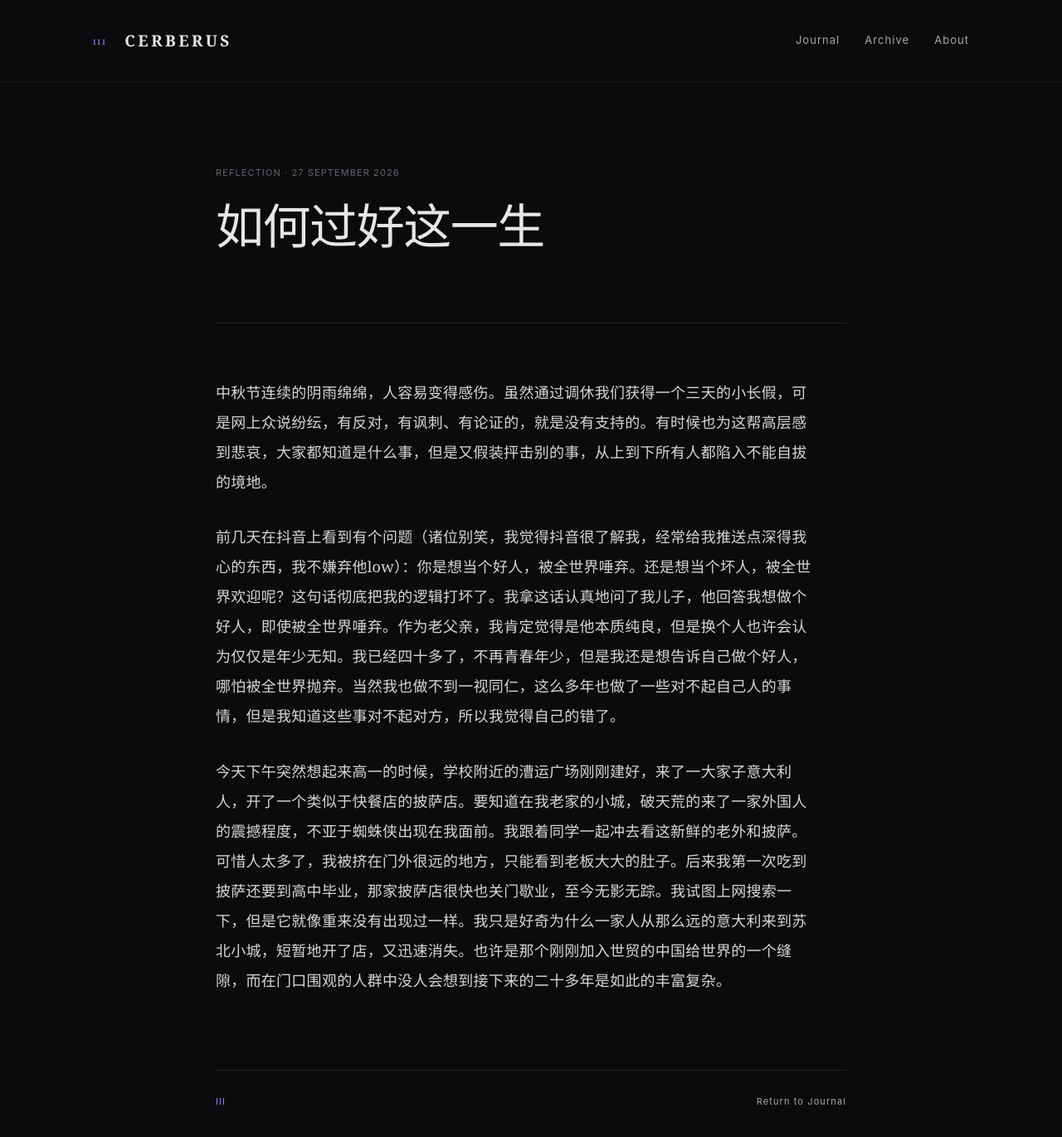
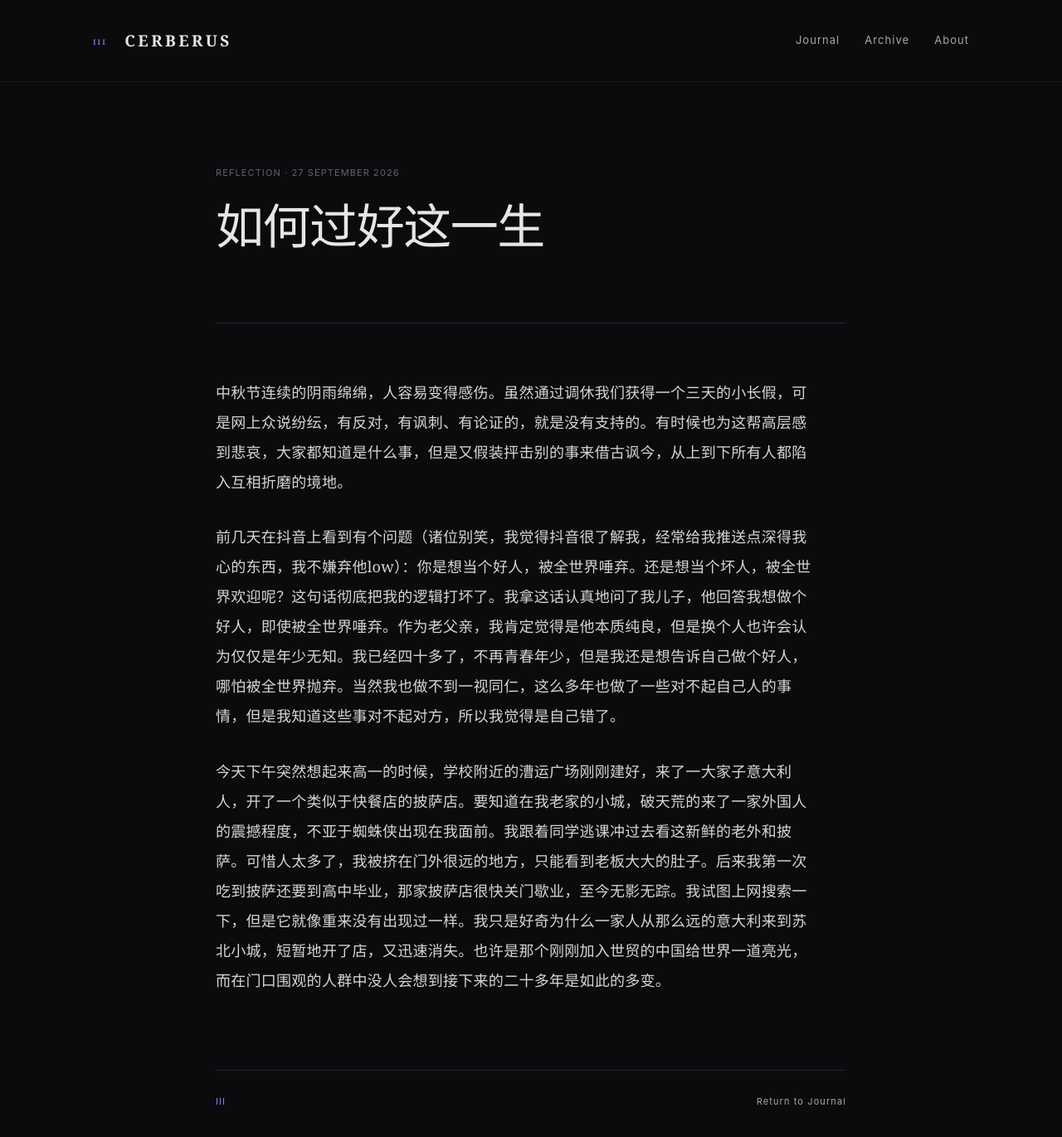
Before and after one commit to D3Capital/cerberus, a Jekyll site: the page built from _posts/2026-09-27-如何过好这一生.md, in a window 1280 px wide and 1400 px high. Shown: the top 1371 px of the window at 83% size. Built offline with Jekyll 4.4.1, drawn with Linux system fonts in a browser that asks for light colours.

Commit message:
Update 2026-09-27-如何过好这一生.md

```diff
--- a/_posts/2026-09-27-如何过好这一生.md
+++ b/_posts/2026-09-27-如何过好这一生.md
@@ -5,8 +5,8 @@ date: 2026-09-27
 category: reflection
 ---
 
-中秋节连续的阴雨绵绵，人容易变得感伤。虽然通过调休我们获得一个三天的小长假，可是网上众说纷纭，有反对，有讽刺、有论证的，就是没有支持的。有时候也为这帮高层感到悲哀，大家都知道是什么事，但是又假装抨击别的事，从上到下所有人都陷入不能自拔的境地。
+中秋节连续的阴雨绵绵，人容易变得感伤。虽然通过调休我们获得一个三天的小长假，可是网上众说纷纭，有反对，有讽刺、有论证的，就是没有支持的。有时候也为这帮高层感到悲哀，大家都知道是什么事，但是又假装抨击别的事来借古讽今，从上到下所有人都陷入互相折磨的境地。
 
-前几天在抖音上看到有个问题（诸位别笑，我觉得抖音很了解我，经常给我推送点深得我心的东西，我不嫌弃他low）：你是想当个好人，被全世界唾弃。还是想当个坏人，被全世界欢迎呢？这句话彻底把我的逻辑打坏了。我拿这话认真地问了我儿子，他回答我想做个好人，即使被全世界唾弃。作为老父亲，我肯定觉得是他本质纯良，但是换个人也许会认为仅仅是年少无知。我已经四十多了，不再青春年少，但是我还是想告诉自己做个好人，哪怕被全世界抛弃。当然我也做不到一视同仁，这么多年也做了一些对不起自己人的事情，但是我知道这些事对不起对方，所以我觉得自己的错了。
+前几天在抖音上看到有个问题（诸位别笑，我觉得抖音很了解我，经常给我推送点深得我心的东西，我不嫌弃他low）：你是想当个好人，被全世界唾弃。还是想当个坏人，被全世界欢迎呢？这句话彻底把我的逻辑打坏了。我拿这话认真地问了我儿子，他回答我想做个好人，即使被全世界唾弃。作为老父亲，我肯定觉得是他本质纯良，但是换个人也许会认为仅仅是年少无知。我已经四十多了，不再青春年少，但是我还是想告诉自己做个好人，哪怕被全世界抛弃。当然我也做不到一视同仁，这么多年也做了一些对不起自己人的事情，但是我知道这些事对不起对方，所以我觉得是自己错了。
 
-今天下午突然想起来高一的时候，学校附近的漕运广场刚刚建好，来了一大家子意大利人，开了一个类似于快餐店的披萨店。要知道在我老家的小城，破天荒的来了一家外国人的震撼程度，不亚于蜘蛛侠出现在我面前。我跟着同学一起冲去看这新鲜的老外和披萨。可惜人太多了，我被挤在门外很远的地方，只能看到老板大大的肚子。后来我第一次吃到披萨还要到高中毕业，那家披萨店很快也关门歇业，至今无影无踪。我试图上网搜索一下，但是它就像重来没有出现过一样。我只是好奇为什么一家人从那么远的意大利来到苏北小城，短暂地开了店，又迅速消失。也许是那个刚刚加入世贸的中国给世界的一个缝隙，而在门口围观的人群中没人会想到接下来的二十多年是如此的丰富复杂。
+今天下午突然想起来高一的时候，学校附近的漕运广场刚刚建好，来了一大家子意大利人，开了一个类似于快餐店的披萨店。要知道在我老家的小城，破天荒的来了一家外国人的震撼程度，不亚于蜘蛛侠出现在我面前。我跟着同学逃课冲过去看这新鲜的老外和披萨。可惜人太多了，我被挤在门外很远的地方，只能看到老板大大的肚子。后来我第一次吃到披萨还要到高中毕业，那家披萨店很快关门歇业，至今无影无踪。我试图上网搜索一下，但是它就像重来没有出现过一样。我只是好奇为什么一家人从那么远的意大利来到苏北小城，短暂地开了店，又迅速消失。也许是那个刚刚加入世贸的中国给世界一道亮光，而在门口围观的人群中没人会想到接下来的二十多年是如此的多变。
```
